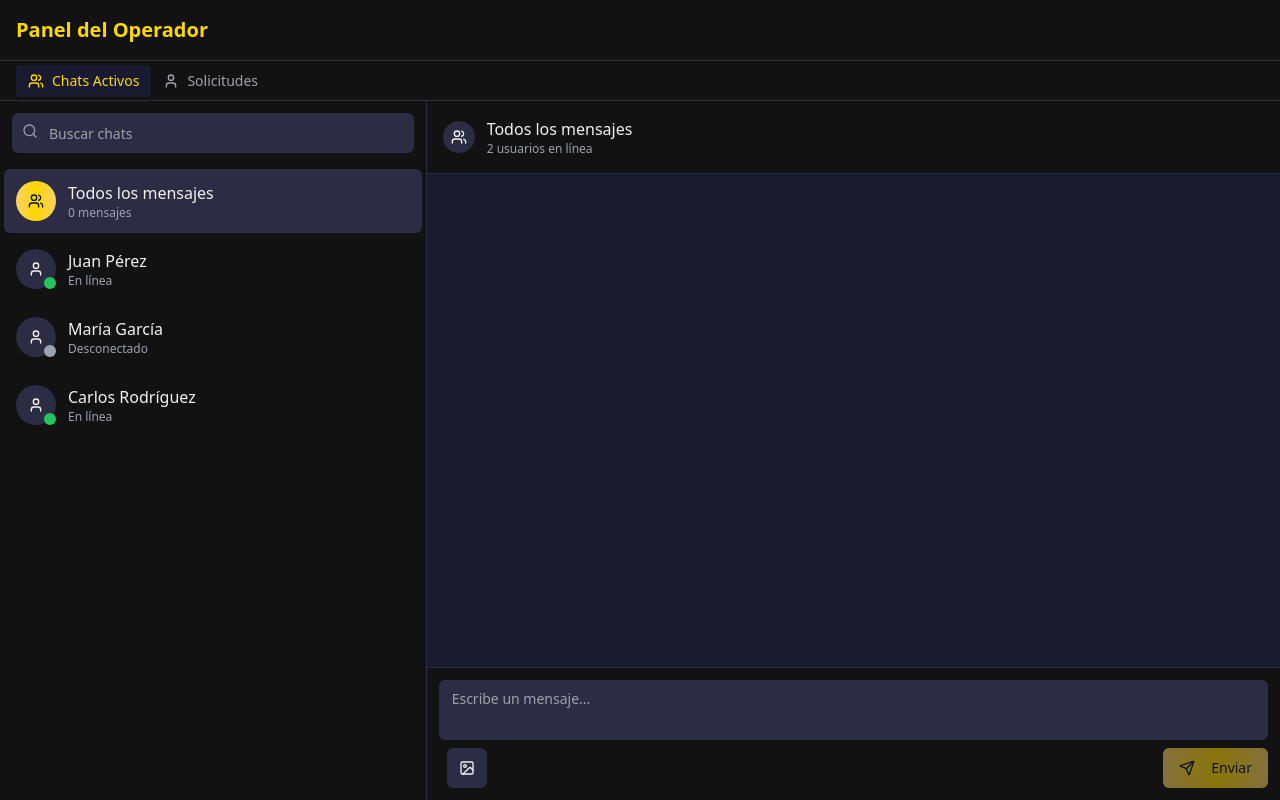
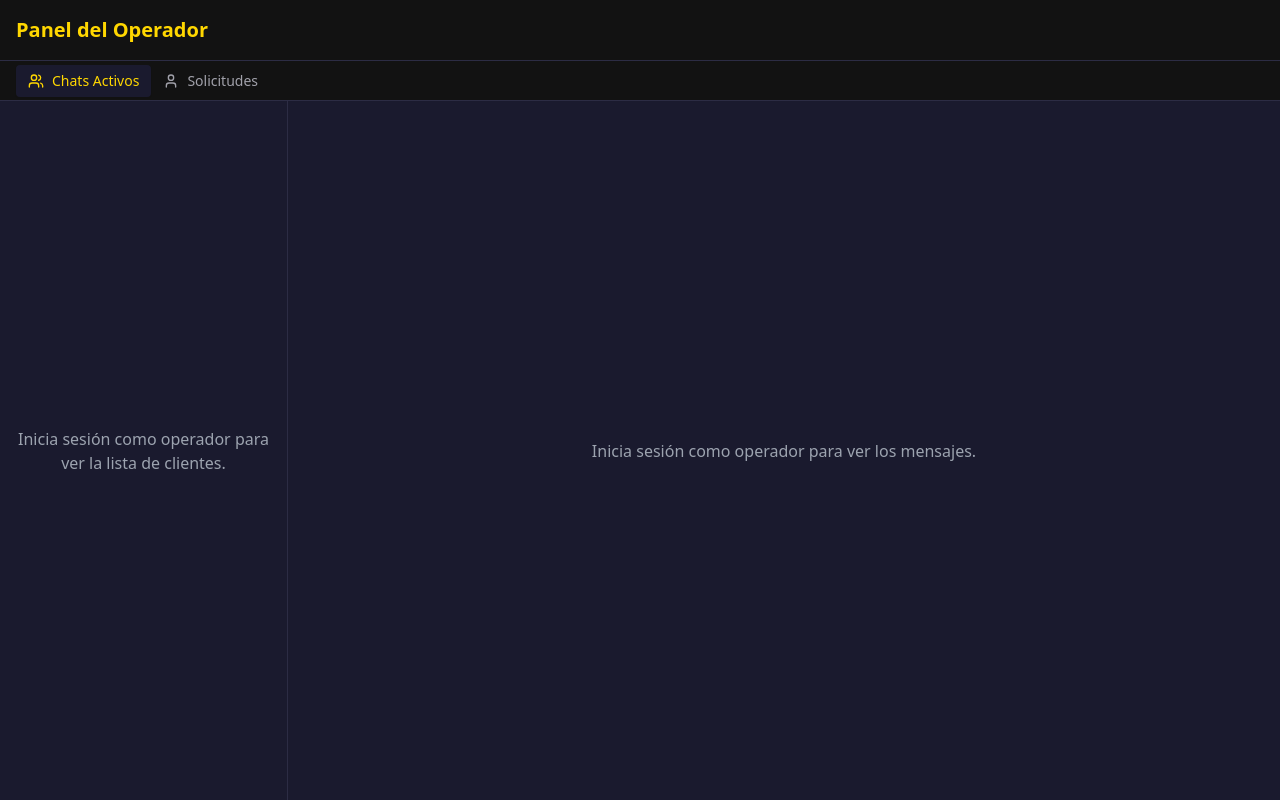
Before and after one commit to Joaaks/cocos-chat-integrado, a React (Vite) app: page /operator in a window 1280 px wide. Built offline with nearby package versions, Linux system fonts and the light colour scheme.

Commit message:
Add operator login
Implement operator login functionality.

```diff
--- a/src/components/operator/ChatArea.tsx
+++ b/src/components/operator/ChatArea.tsx
@@ -1,9 +1,10 @@
 
-import React from 'react';
+import React, { useState, useRef } from 'react';
 import { ChatHeader } from './ChatHeader';
 import { ChatMessages } from './ChatMessages';
 import { ChatInput } from './ChatInput';
 import { Message } from '@/types/chat';
+import { useChat } from '@/contexts/ChatContext';
 
 interface ChatAreaProps {
   selectedUser: string;
@@ -12,19 +13,75 @@ interface ChatAreaProps {
   uploadImage: (file: File) => Promise<string>;
 }
 
-export const ChatArea = ({ selectedUser, messages, sendMessage, uploadImage }: ChatAreaProps) => {
-  // Mock users for the header
-  const mockUsers = [
-    { id: 'user1', name: 'Juan Pérez', status: 'online' },
-    { id: 'user2', name: 'María García', status: 'offline' },
-    { id: 'user3', name: 'Carlos Rodríguez', status: 'online' },
-  ];
+export const ChatArea: React.FC<ChatAreaProps> = ({
+  selectedUser,
+  messages,
+  sendMessage,
+  uploadImage
+}) => {
+  const [isUploading, setIsUploading] = useState(false);
+  const fileInputRef = useRef<HTMLInputElement>(null);
+  const { state } = useChat();
+  const { currentUser, clients } = state;
+
+  // Filter messages based on the selected user and if the current user is an operator
+  const filteredMessages = messages.filter(msg => {
+    if (selectedUser === 'all') return true;
+
+    // Find messages for clients assigned to this operator
+    if (currentUser?.role === 'operator') {
+      const selectedClient = clients.find(client => client.id === selectedUser);
+      if (selectedClient && selectedClient.operatorId === currentUser.id) {
+        // Return messages for this specific client
+        return true;
+      }
+    }
+
+    return false;
+  });
+
+  const handleFileChange = async (event: React.ChangeEvent<HTMLInputElement>) => {
+    const file = event.target.files?.[0];
+    if (file) {
+      setIsUploading(true);
+      try {
+        const imageUrl = await uploadImage(file);
+        sendMessage(imageUrl, 'operator', true);
+      } catch (error) {
+        console.error('Failed to upload image:', error);
+      } finally {
+        setIsUploading(false);
+      }
+    }
+  };
+
+  if (!currentUser || currentUser.role !== 'operator') {
+    return (
+      <div className="flex-1 flex flex-col">
+        <div className="flex items-center justify-center h-full p-8 text-center">
+          <p className="text-gray-400">
+            Inicia sesión como operador para ver los mensajes.
+          </p>
+        </div>
+      </div>
+    );
+  }
 
   return (
-    <div className="flex-1 flex flex-col">
-      <ChatHeader selectedUser={selectedUser} mockUsers={mockUsers} />
-      <ChatMessages messages={messages} />
-      <ChatInput sendMessage={sendMessage} uploadImage={uploadImage} />
+    <div className="flex-1 flex flex-col border-l border-casino-secondary">
+      <ChatHeader selectedUser={selectedUser} />
+
+      <ChatMessages
+        messages={filteredMessages}
+        selectedUser={selectedUser}
+      />
+
+      <ChatInput
+        sendMessage={sendMessage}
+        isUploading={isUploading}
+        fileInputRef={fileInputRef}
+        handleFileChange={handleFileChange}
+      />
     </div>
   );
 };
--- a/src/components/operator/UsersList.tsx
+++ b/src/components/operator/UsersList.tsx
@@ -1,81 +1,87 @@
 
 import React from 'react';
-import { User } from 'lucide-react';
-import { Users } from 'lucide-react';
-import { Search } from 'lucide-react';
-import { Input } from '@/components/ui/input';
+import { useChat } from '@/contexts/ChatContext';
+import { Button } from '@/components/ui/button';
+import { ScrollArea } from '@/components/ui/scroll-area';
+import { Message } from '@/types/chat';
+import { UserIcon, Users } from 'lucide-react';
+import { cn } from '@/lib/utils';
 
 interface UsersListProps {
   selectedUser: string;
   setSelectedUser: (userId: string) => void;
-  messages: any[];
+  messages: Message[];
 }
 
-export const UsersList = ({ selectedUser, setSelectedUser, messages }: UsersListProps) => {
-  // Mock users for demonstration
-  const mockUsers = [
-    { id: 'user1', name: 'Juan Pérez', status: 'online' },
-    { id: 'user2', name: 'María García', status: 'offline' },
-    { id: 'user3', name: 'Carlos Rodríguez', status: 'online' },
-  ];
+export const UsersList: React.FC<UsersListProps> = ({
+  selectedUser,
+  setSelectedUser,
+  messages
+}) => {
+  const { state } = useChat();
+  const { clients, currentUser } = state;
+
+  // Filter clients that are assigned to this operator
+  const operatorClients = clients.filter(client =>
+    currentUser?.role === 'operator' && client.operatorId === currentUser.id
+  );
+
+  if (!currentUser || currentUser.role !== 'operator') {
+    return (
+      <div className="w-72 bg-casino-dark border-r border-casino-secondary p-4">
+        <div className="flex items-center justify-center h-full">
+          <p className="text-gray-400 text-center">
+            Inicia sesión como operador para ver la lista de clientes.
+          </p>
+        </div>
+      </div>
+    );
+  }
 
   return (
-    <div className="w-1/3 border-r border-casino-secondary bg-casino-primary overflow-auto">
-      <div className="p-3">
-        <div className="relative">
-          <Search className="absolute left-2.5 top-2.5 h-4 w-4 text-gray-400" />
-          <Input
-            placeholder="Buscar chats"
-            className="w-full pl-9 bg-casino-secondary border-casino-secondary text-casino-text"
-          />
-        </div>
+    <div className="w-72 bg-casino-dark border-r border-casino-secondary flex flex-col">
+      <div className="p-4 border-b border-casino-secondary">
+        <h2 className="text-lg font-semibold text-casino-gold">Tus Clientes</h2>
+        <p className="text-sm text-gray-400">Gestiona tus conversaciones</p>
       </div>
 
-      <div className="space-y-1 p-1">
-        <button
-          onClick={() => setSelectedUser('all')}
-          className={`w-full text-left p-3 hover:bg-casino-secondary rounded-md transition-colors ${
-            selectedUser === 'all' ? 'bg-casino-secondary' : ''
-          }`}
-        >
-          <div className="flex items-center">
-            <div className="w-10 h-10 rounded-full gold-gradient flex items-center justify-center mr-3">
-              <Users size={16} className="text-casino-primary" />
+      <ScrollArea className="flex-1">
+        <div className="p-2 space-y-1">
+          <Button
+            variant="ghost"
+            className={cn(
+              "w-full justify-start font-normal",
+              selectedUser === 'all' && "bg-casino-secondary text-casino-gold"
+            )}
+            onClick={() => setSelectedUser('all')}
+          >
+            <Users className="mr-2 h-4 w-4" />
+            <span>Todos los mensajes</span>
+          </Button>
+
+          {operatorClients.length > 0 ? (
+            operatorClients.map(client => (
+              <Button
+                key={client.id}
+                variant="ghost"
+                className={cn(
+                  "w-full justify-start font-normal",
+                  selectedUser === client.id && "bg-casino-secondary text-casino-gold"
+                )}
+                onClick={() => setSelectedUser(client.id)}
+              >
+                <UserIcon className="mr-2 h-4 w-4" />
+                <span>{client.username}</span>
+              </Button>
+            ))
+          ) : (
+            <div className="text-center p-4 text-gray-400">
+              <p>No tienes clientes asignados</p>
+              <p className="text-xs mt-1">Los clientes aparecerán aquí cuando los aceptes</p>
             </div>
-            <div>
-              <div className="font-medium">Todos los mensajes</div>
-              <div className="text-xs text-gray-400">{messages.length} mensajes</div>
-            </div>
-          </div>
-        </button>
-
-        {mockUsers.map((user) => (
-          <button
-            key={user.id}
-            onClick={() => setSelectedUser(user.id)}
-            className={`w-full text-left p-3 hover:bg-casino-secondary rounded-md transition-colors ${
-              selectedUser === user.id ? 'bg-casino-secondary' : ''
-            }`}
-          >
-            <div className="flex items-center">
-              <div className="relative">
-                <div className="w-10 h-10 rounded-full bg-casino-secondary flex items-center justify-center mr-3">
-                  <User size={16} />
-                </div>
-                <span className={`absolute bottom-0 right-3 w-3 h-3 rounded-full ${
-                  user.status === 'online' ? 'bg-green-500' : 'bg-gray-400'
-                }`}></span>
-              </div>
-              <div>
-                <div className="font-medium">{user.name}</div>
-                <div className="text-xs text-gray-400">
-                  {user.status === 'online' ? 'En línea' : 'Desconectado'}
-                </div>
-              </div>
-            </div>
-          </button>
-        ))}
-      </div>
+          )}
+        </div>
+      </ScrollArea>
     </div>
   );
 };
--- a/src/contexts/ChatContext.tsx
+++ b/src/contexts/ChatContext.tsx
@@ -17,7 +17,9 @@ type ChatAction =
   | { type: 'TOGGLE_OPERATOR_TYPING' }
   | { type: 'SET_SELECTED_USER'; payload: string }
   | { type: 'LOGIN_USER'; payload: User }
-  | { type: 'LOGOUT_USER' };
+  | { type: 'LOGOUT_USER' }
+  | { type: 'ASSIGN_CLIENT_TO_OPERATOR'; payload: { clientId: string, operatorId: string } }
+  | { type: 'ADD_PENDING_CLIENT'; payload: User };
 
 // Mock operator responses
 const operatorResponses = [
@@ -44,6 +46,8 @@ const initialState: ChatState = {
   operatorIsTyping: false,
   selectedUser: 'all',
   currentUser: null,
+  clients: [], // Inicializamos la lista de clientes
+  pendingClients: [], // Inicializamos la lista de clientes pendientes
 };
 
 // Random operator messages for demo
@@ -105,10 +109,23 @@ const chatReducer = (state: ChatState, action: ChatAction): ChatState => {
         status: 'pending',
         timestamp: new Date(),
       };
+
+      // Create a new pending client
+      const newClient: User = {
+        id: uuidv4(),
+        username: action.payload.username,
+        email: action.payload.email,
+        phoneNumber: action.payload.phoneNumber,
+        role: 'client',
+        isLoggedIn: false,
+        operatorId: null
+      };
+
       return {
         ...state,
         userRequest: newUserRequest,
         isRequestingUser: false,
+        pendingClients: [...state.pendingClients, newClient],
         messages: [
           ...state.messages,
           {
@@ -147,6 +164,35 @@ const chatReducer = (state: ChatState, action: ChatAction): ChatState => {
         currentUser: null,
         clientName: '',
       };
+    case 'ASSIGN_CLIENT_TO_OPERATOR':
+      // Find the client and update their operatorId
+      const updatedPendingClients = state.pendingClients.filter(
+        client => client.id !== action.payload.clientId
+      );
+
+      const clientToAssign = state.pendingClients.find(
+        client => client.id === action.payload.clientId
+      );
+
+      if (!clientToAssign) {
+        return state;
+      }
+
+      const updatedClient = {
+        ...clientToAssign,
+        operatorId: action.payload.operatorId
+      };
+
+      return {
+        ...state,
+        pendingClients: updatedPendingClients,
+        clients: [...state.clients, updatedClient],
+      };
+    case 'ADD_PENDING_CLIENT':
+      return {
+        ...state,
+        pendingClients: [...state.pendingClients, action.payload],
+      };
     default:
       return state;
   }
@@ -167,6 +213,7 @@ interface ChatContextProps {
   loginUser: (user: User) => void;
   logoutUser: () => void;
   uploadImage: (file: File) => Promise<string>;
+  assignClientToOperator: (clientId: string, operatorId: string) => void;
 }
 
 const ChatContext = createContext<ChatContextProps | undefined>(undefined);
@@ -245,6 +292,14 @@ export const ChatProvider: React.FC<{ children: ReactNode }> = ({ children }) =>
   const setSelectedUser = (userId: string) => dispatch({ type: 'SET_SELECTED_USER', payload: userId });
   const loginUser = (user: User) => dispatch({ type: 'LOGIN_USER', payload: user });
   const logoutUser = () => dispatch({ type: 'LOGOUT_USER' });
+  const assignClientToOperator = (clientId: string, operatorId: string) => {
+    dispatch({ type: 'ASSIGN_CLIENT_TO_OPERATOR', payload: { clientId, operatorId } });
+
+    toast({
+      title: "Cliente Asignado",
+      description: "El cliente ha sido asignado a tu cuenta correctamente.",
+    });
+  };
 
   // Función para simular carga de imágenes
   const uploadImage = async (file: File): Promise<string> => {
@@ -278,6 +333,7 @@ export const ChatProvider: React.FC<{ children: ReactNode }> = ({ children }) =>
         loginUser,
         logoutUser,
         uploadImage,
+        assignClientToOperator,
       }}
     >
       {children}
--- a/src/types/chat.ts
+++ b/src/types/chat.ts
@@ -25,6 +25,7 @@ export interface User {
   phoneNumber?: string; // Agregamos número de celular opcional para usuarios existentes
   role: 'client' | 'operator';
   isLoggedIn: boolean;
+  operatorId?: string | null; // ID del operador asignado al cliente (solo para clientes)
 }
 
 export interface ChatState {
@@ -38,4 +39,6 @@ export interface ChatState {
   operatorIsTyping: boolean;
   selectedUser: string;
   currentUser: User | null;
+  clients: User[]; // Lista de clientes registrados
+  pendingClients: User[]; // Clientes sin operador asignado
 }
```
Also changed, not shown: src/components/auth/LoginForm.tsx (+36 -8 lines), src/components/operator/UserRequestPanel.tsx (+97 -65 lines).
